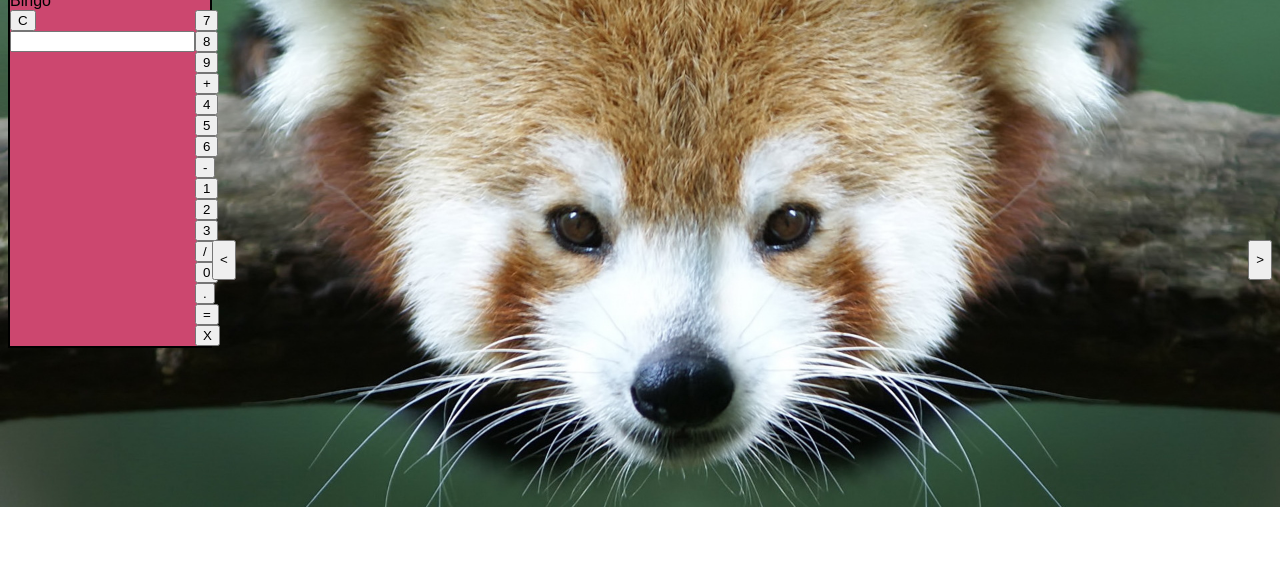
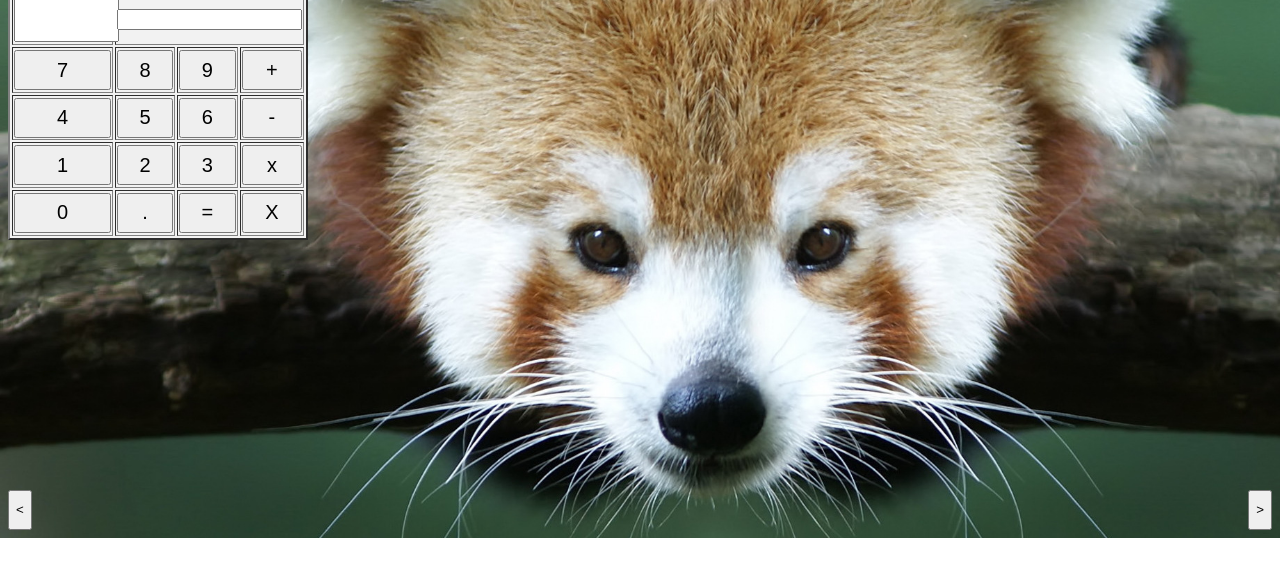
Before and after one commit to trcooper1996/Bing-Home-Page, a plain HTML site: page index.html in a window 1280 px wide. Shown: the part 213-800 px from the top of the page. Drawn offline with Linux system fonts and the light colour scheme.

Commit message:
calculator1

```diff
--- a/BINGPAGE.css
+++ b/BINGPAGE.css
@@ -131,29 +131,13 @@ footer button{
 
 #calculator{
 
-	background: #cc476f;
-	float:left;
-	disaply: table;
-	border: 2px solid black;
-	width: 200px;
+	width:300px;
+	height:250px;
+	background: #f2f2f2;
 }
 
-#calculator td{
-	border: 3px solid black;
-	border-collapse: collapse;
+#button{
+	width:100%;
+	height:40px;
+	font-size:20px;
 }
-
-
-#calculator *{
-	display: table-cell;
-
-}
-
-#calculator clear, valueBox{
-	disaply: inline;
-}
-
-#bodyKeys button{
-
-	wfidth: 25px;
-}
--- a/index.html
+++ b/index.html
@@ -89,49 +89,72 @@
 
 		</div>
 
-		<div id="calculator">
+		<form name="calculator">
+			<table id="calculator" border=2>
+				<tr>
+					<td>
+						<input id="button" name="clear" >
+
+					</td>
+
+					<td colspan=3>
+						<input id ="calcInput" name="M" type="text">
+
+					</td>
 
 
-			<div class="keys">
-			<ul>
-				<div>
-					<p>Bingo</p>
-					<button id="clear" type="button" onClick="addValue()">C</button>
-					<input type ="text" id="valueBox" name="valueBox">
-				</div>
-				<div id="bodyKeys">
-					<br>
-					<button type="button" onClick="addValue()">7</button>
-					<button type="button" onClick="addValue()">8</button>
-					<button type="button" onClick="addValue()">9</button>
-					<button type="button" onClick="addValue()">+</button>
-					<br>
-					<button type="button" onClick="addValue()">4</button>
-					<button type="button" onClick="addValue()">5</button>
-					<button type="button" onClick="addValue()">6</button>
-					<button type="button" onClick="addValue()">-</button>
-					<br>
-					<button type="button" onClick="addValue()">1</button>
-					<button type="button" onClick="addValue()">2</button>
-					<button type="button" onClick="addValue()">3</button>
-					<button type="button" onClick="addValue()">/</button>
-					<br>
-					<button type="button" onClick="addValue()">0</button>
-					<button type="button" onClick="addValue()">.</button>
-					<button type="button" onClick="addValue()">=</button>
-					<button type="button" onClick="addValue()">X</button>
-				</div>
+				</tr>
+
+				<tr>
+
+					<td><input id="button" type=button value="7" OnClick="calc.disaply.value+='7'"></td>
+					<td><input id="button" type=button value="8" OnClick="calc.disaply.value+='8'"></td>
+					<td><input id="button" type=button value="9" OnClick="calc.disaply.value+='9'"></td>
+					<td><input id="button" type=button value="+" OnClick="calc.disaply.value+='+'"></td>
+
+
+				</tr>
+
+				<tr>
+
+					<td><input id="button" type=button value="4" OnClick="calc.disaply.value+='4'"></td>
+					<td><input id="button" type=button value="5" OnClick="calc.disaply.value+='5'"></td>
+					<td><input id="button" type=button value="6" OnClick="calc.disaply.value+='6'"></td>
+					<td><input id="button" type=button value="-" OnClick="calc.disaply.value+='-'"></td>
+
+
+				</tr>
+
+				<tr>
+
+					<td><input id="button" type=button value="1" OnClick="calc.disaply.value+='1'"></td>
+					<td><input id="button" type=button value="2" OnClick="calc.disaply.value+='2'"></td>
+					<td><input id="button" type=button value="3" OnClick="calc.disaply.value+='3'"></td>
+					<td><input id="button" type=button value="x" OnClick="calc.disaply.value+='X'"></td>
+
+
+				</tr>
+
+				<tr>
+
+					<td><input id="button" type=button value="0" OnClick="calc.M.value='0'"></td>
+					<td><input id="button" type=button value="." OnClick="calc.disaply.value+='.'"></td>
+					<td><input id="button" type=button value="=" OnClick="calc.disaply.value+='='"></td>
+					<td><input id="button" type=button value="X" OnClick="calc.disaply.value+='x'"></td>
+
+
+				</tr>
 
 
 
 
 
-				</li>
-			</ul>
-			</div>
 
 
-		</div>
+
+
+			</table>
+		</form>
 
 
 	</body>
```
